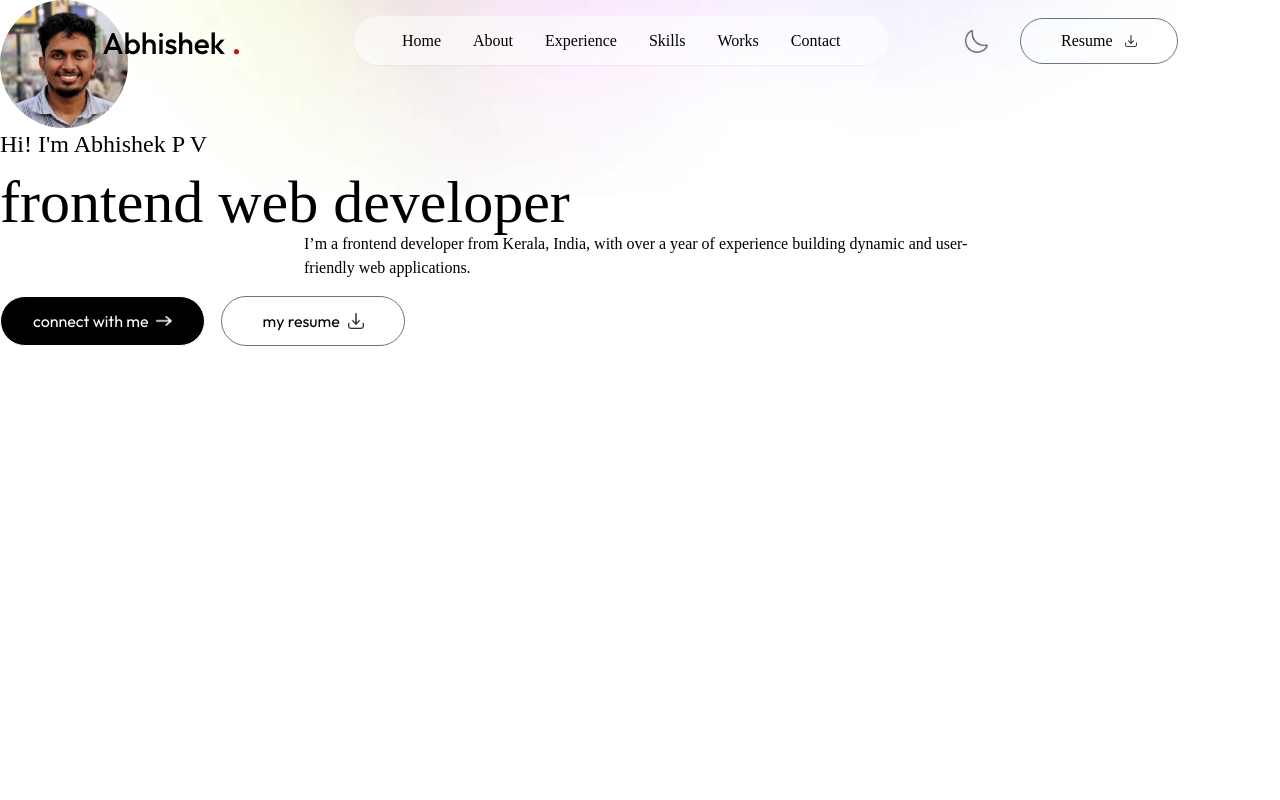
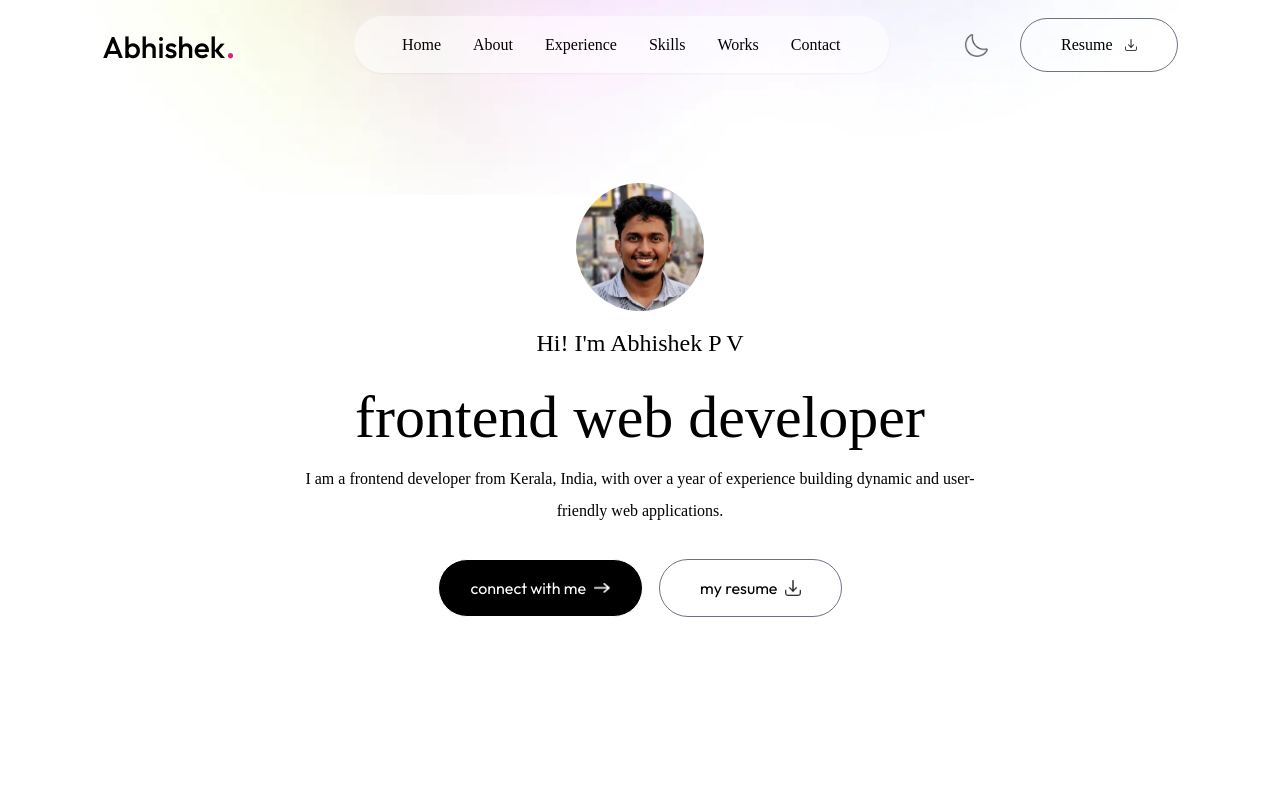
Before and after one commit to abhishekpv/portfolio, a Next.js app: page / in a window 1280 px wide. Shown: the top 800 px of the page. Built offline with nearby package versions, Linux system fonts and the light colour scheme; a web font is replaced by a local one.

Commit message:
added hero section

```diff
--- a/app/layout.tsx
+++ b/app/layout.tsx
@@ -23,9 +23,9 @@ export default function RootLayout({
   children: React.ReactNode;
 }>) {
   return (
-    <html lang="en">
+    <html lang="en" className="scroll-smooth">
       <body
-        className={`min-h-screen relative ${outfit.className} ${ovo.className} antialiased`}
+        className={`min-h-screen relative ${outfit.className} ${ovo.className} antialiased leading-8 overflow-x-hidden`}
       >
         {children}
       </body>
--- a/app/page.tsx
+++ b/app/page.tsx
@@ -1,4 +1,5 @@
 'use client'
+import About from "@/components/About";
 import Header from "@/components/Header";
 import NavBar from "@/components/NavBar";
 
@@ -7,6 +8,7 @@ export default function Home() {
     <>
       <NavBar />
       <Header/>
+      <About/>
     </>
   );
 }
--- /dev/null
+++ b/components/About.tsx
@@ -0,0 +1,23 @@
+import { assets } from "@/assets/assets";
+import Image from "next/image";
+
+const About = () => {
+  return (
+    <div id='about' className="w-full px-[12%] py-20 scroll-mt-20">
+      <h4 className="text-center mb-2 text-lg font-Ovo">Introduction</h4>
+      <h2 className="text-center text-5xl font-Ovo">About me</h2>
+      <div className="flex w-full flex-col lg:flex-row items-center gap-20 my-20">
+        <div className="w-64 sm:w-80 rounded-3xl overflow-hidden">
+            <Image className="" src={assets.user_image} alt='profile-img'/>
+        </div>
+        <div className="flex-1">
+            <p>
+                I am a
+            </p>
+        </div>
+      </div>
+    </div>
+  );
+};
+
+export default About;
--- a/components/Header.tsx
+++ b/components/Header.tsx
@@ -3,7 +3,7 @@ import Image from "next/image";
 
 const Header = () => {
   return (
-    <div>
+    <div id='top' className="w-full max-w-3xl text-center mx-auto h-screen flex flex-col items-center justify-center gap-4">
       <div className="w-32 aspect-square overflow-hidden rounded-full">
         <Image
           className="w-32 -mt-6"
@@ -16,7 +16,7 @@ const Header = () => {
       </h3>
       <h1 className="text-3xl sm:text-6xl font-Ovo">frontend web developer</h1>
       <p className="max-w-2xl mx-auto font-Ovo">
-        I’m a frontend developer from Kerala, India, with over a year of
+        I am a frontend developer from Kerala, India, with over a year of
         experience building dynamic and user-friendly web applications.
       </p>
       <div className="flex flex-col sm:flex-row items-center gap-4 mt-4">
--- a/components/NavBar.tsx
+++ b/components/NavBar.tsx
@@ -2,39 +2,55 @@ import Image from "next/image";
 import { assets } from "@/assets/assets";
 import { useState } from "react";
 
+const navItems = [
+  {
+    label: "Home",
+    href: "#top",
+    class: "",
+  },
+  {
+    label: "About",
+    href: "#about",
+    class: "",
+  },
+  {
+    label: "Experience",
+    href: "#experience",
+    class: "",
+  },
+  {
+    label: "Skills",
+    href: "#skills",
+    class: "",
+  },
+  {
+    label: "Works",
+    href: "#works",
+    class: "",
+  },
+  {
+    label: "Contact",
+    href: "#contact",
+    class: "",
+  },
+];
+
 const NavLinks = ({ onClick }: { onClick?: () => void }) => {
   return (
     <>
-      <li>
-        <a className="font-Ovo" onClick={onClick} href="#top">
-          Home
-        </a>
-      </li>
-      <li>
-        <a className="font-Ovo" onClick={onClick} href="#about">
-          About
-        </a>
-      </li>
-      <li>
-        <a className="font-Ovo" onClick={onClick} href="#experience">
-          Experience
-        </a>
-      </li>
-      <li>
-        <a className="font-Ovo" onClick={onClick} href="#skills">
-          Skills
-        </a>
-      </li>
-      <li>
-        <a className="font-Ovo" onClick={onClick} href="#works">
-          Works
-        </a>
-      </li>
-      <li>
-        <a className="font-Ovo" onClick={onClick} href="#contact">
-          Contact
-        </a>
-      </li>
+      {navItems.map((item) => {
+        return (
+          <li key={item.href}>
+            <a
+              className={`font-Ovo hover:text-gray-700 duration-200 ${item.class} `}
+              onClick={onClick}
+              href={item.href}
+            >
+              {item.label}
+            </a>
+          </li>
+        );
+      })}
     </>
   );
 };
@@ -64,7 +80,7 @@ const NavBar = () => {
           href="#top"
           className="w-28 text-3xl cursor-pointer whitespace-nowrap font-medium mr-16"
         >
-          Abhishek <span className="text-red-700 text-4xl">.</span>
+          Abhishek<span className="text-pink-600 text-4xl">.</span>
         </a>
         <ul className="hidden md:flex items-center gap-6 lg:gap-8 rounded-full px-12 py-3 bg-white shadow-sm bg-opacity-50">
           <NavLinks />
@@ -74,8 +90,9 @@ const NavBar = () => {
             <Image alt="theme-moon" src={assets.moon_icon} className="w-6" />
           </button>
           <a
-            href=""
-            className="hidden font-Ovo lg:flex items-center gap-3 px-10 py-2.5 border border-gray-500 rounded-full ml-4"
+            href="/abhishek-sde-cv.pdf"
+						download
+            className="hidden font-Ovo lg:flex items-center gap-3 px-10 py-2.5 border border-gray-500 rounded-full ml-4 duration-300 hover:shadow-sm hover:border-gray-800 "
           >
             Resume
             <Image
```
